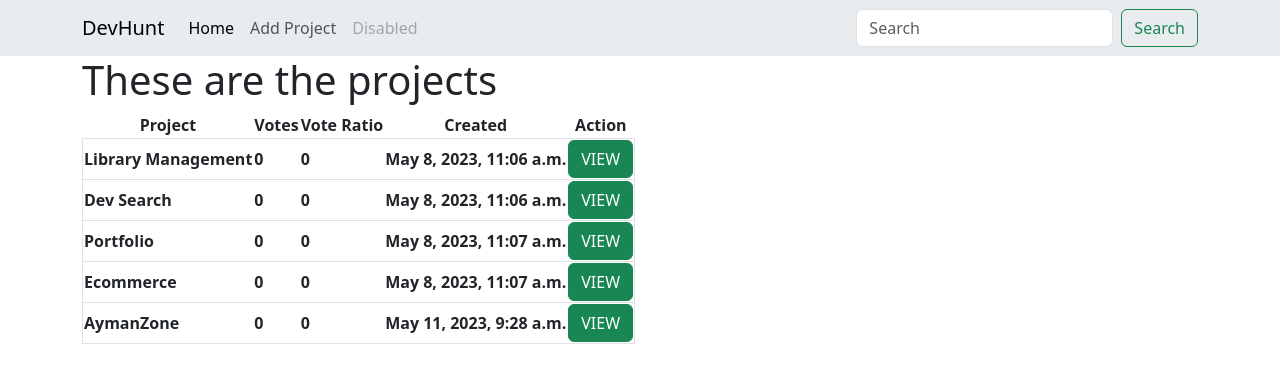
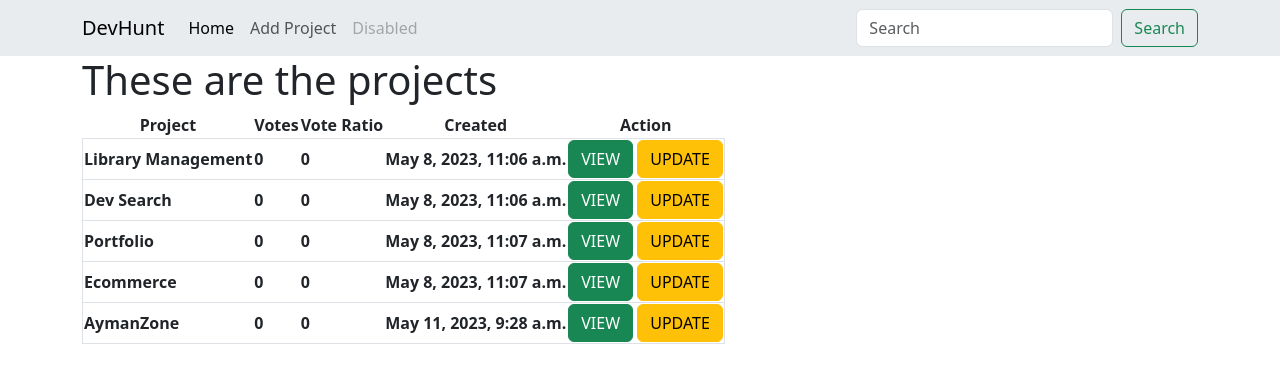
Before and after one commit to shahidafridi-swe/devHunt, a Django app: page / in a window 1280 px wide. Shown: the top 383 px of the page. Run offline with Django 4.2, Linux system fonts and the light colour scheme; data comes from the database, SQL or seed files in the repository; both versions use the stored data as it was after the commit; lists and menus that the app fills with data are empty.

Commit message:
update project using from

```diff
--- a/projects/templates/projects/projects.html
+++ b/projects/templates/projects/projects.html
@@ -18,7 +18,10 @@
                 <th>{{project.vote_total}}</th>
                 <th>{{project.vote_ratio}}</th>
                 <th>{{project.created_at}}</th>
-                <th><a class="btn btn-success" href="{% url 'single-project' project.id %}">VIEW</a></th>
+                <th>
+                    <a class="btn btn-success" href="{% url 'single-project' project.id %}">VIEW</a>
+                    <a class="btn btn-warning" href="{% url 'update-project' project.id %}">UPDATE</a>
+                </th>
             </tr>
         {% endfor %}
     </table>
--- a/projects/urls.py
+++ b/projects/urls.py
@@ -6,4 +6,6 @@ urlpatterns = [
     path("", views.projects, name="projects"),
     path("project/<str:pk>/", views.project, name="single-project"),
     path("create-project/", views.createProject, name="create-project"),
+    path("update-project/<str:pk>/", views.updateProject, name="update-project"),
+
 ]
--- a/projects/views.py
+++ b/projects/views.py
@@ -1,6 +1,7 @@
 from django.shortcuts import render, redirect
 from .models import Project, Tag
 from .form import ProjectForm
+
 
 def projects(request):
     projects = Project.objects.all()
@@ -17,6 +18,7 @@ def project(request, pk):
     }
     return render(request, 'projects/single-project.html', context)
 
+
 def createProject(request):
     form = ProjectForm()
     if request.method == 'POST':
@@ -27,3 +29,17 @@ def createProject(request):
 
     context = {'form': form}
     return render(request, 'projects/project-form.html', context)
+
+
+def updateProject(request, pk):
+    project = Project.objects.get(id=pk)
+    form = ProjectForm(instance=project)
+    if request.method == 'POST':
+        form = ProjectForm(request.POST, instance=project)
+        if form.is_valid:
+            form.save()
+            return redirect('projects')
+    context = {
+        'form': form
+    }
+    return render(request, 'projects/project-form.html', context)
```
Also changed, not shown: db.sqlite3.
